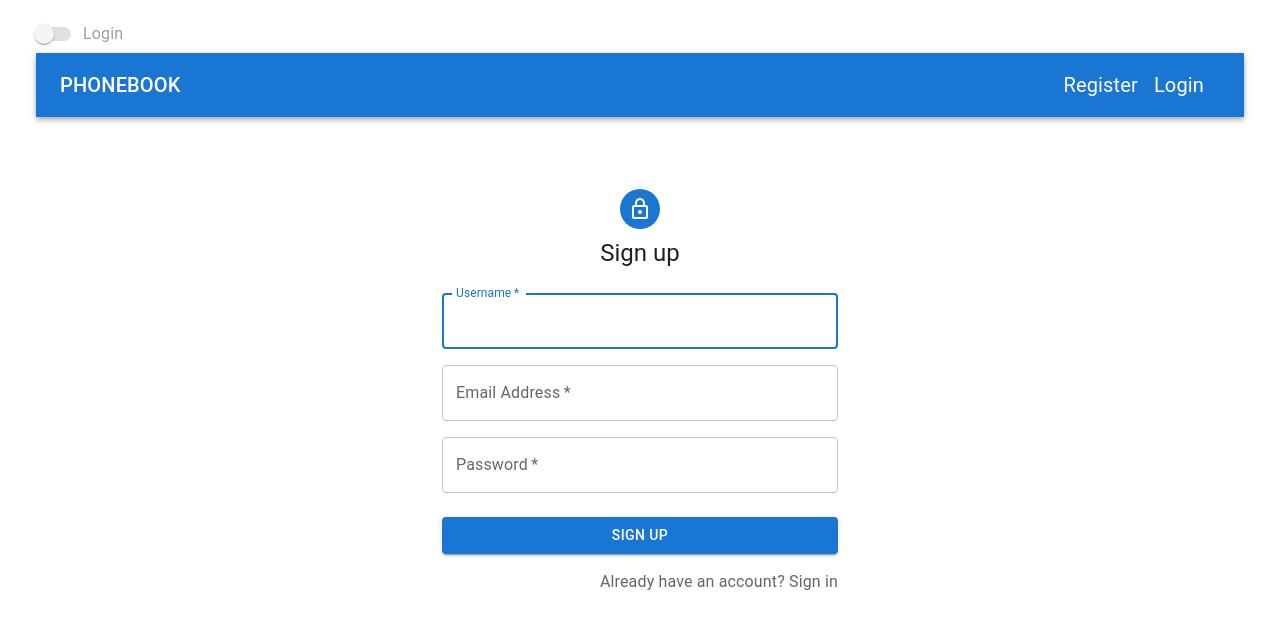
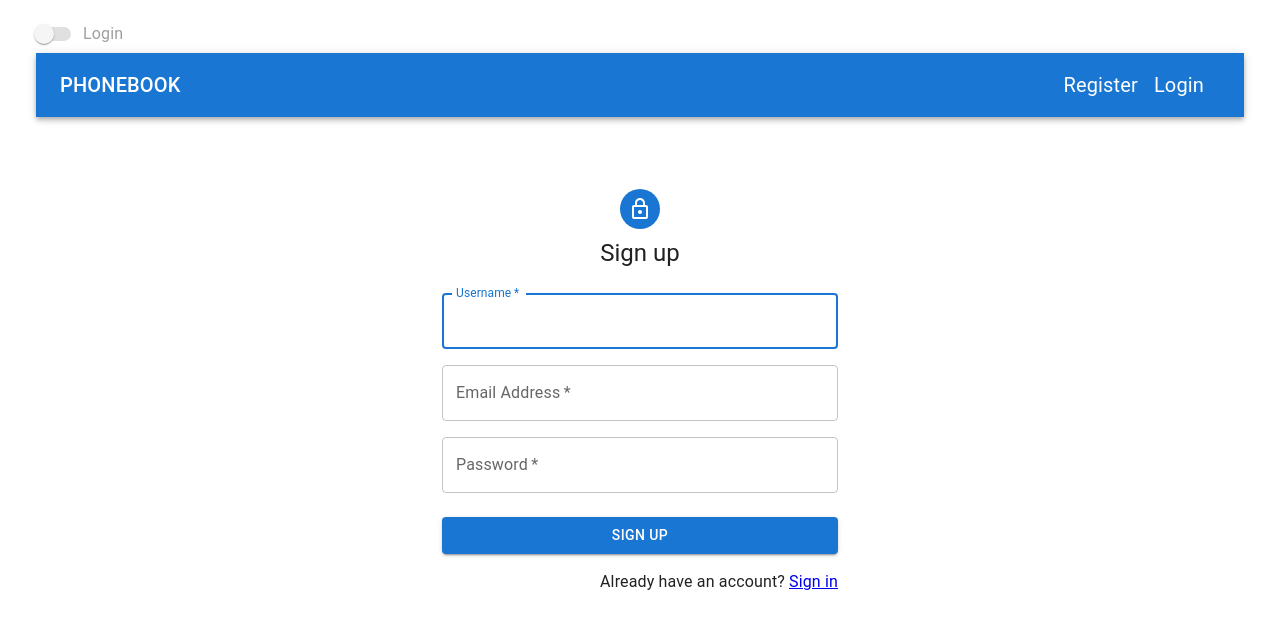
Before and after one commit to VorontsovaYulia/goit-react-hw-08-phonebook, a React (Create React App) app: page /goit-react-hw-08-phonebook/register in a window 1280 px wide. Shown: the top 628 px of the page. Built offline with nearby package versions, Linux system fonts and the light colour scheme.

Commit message:
update sing up in

```diff
--- a/src/components/App.jsx
+++ b/src/components/App.jsx
@@ -8,9 +8,9 @@ import { PublicRoute } from "./PublicRoute";
 import { PrivateRoute } from "./PrivateRoute";
 import { refreshUser } from "redux/auth/authOperations";
 
-const PhonebookPage = lazy(() => import('pages/PhonebookPage'));
-const LoginPage = lazy(() => import('pages/LoginPage'));
-const RegisterPage = lazy(() => import('pages/RegisterPage'));
+const PhonebookPage = lazy(() => import('pages/PhonebookPage/PhonebookPage'));
+const LoginPage = lazy(() => import('pages/LoginPage/LoginPage'));
+const RegisterPage = lazy(() => import('pages/RegisterPage/RegisterPage'));
 
 export const App = () => {
   const dispatch = useDispatch();
--- a/src/components/AuthNav/AuthNav.styled.js
+++ b/src/components/AuthNav/AuthNav.styled.js
@@ -14,4 +14,5 @@ export const NavLinkStyled = styled(NavLink)`
     gap: 4px;
     color: #fff;
     font-size: 20px;
+    text-decoration: none;
 `;
--- a/src/components/GlobalStyle.js
+++ b/src/components/GlobalStyle.js
@@ -18,8 +18,6 @@ a {
   margin: 0;
   padding: 0;
   list-style: none;
-  text-decoration: none;
-  color: #666666;
 }
 
 button {
--- a/src/pages/LoginPage.js
+++ b/src/pages/LoginPage/LoginPage.js
@@ -10,8 +10,9 @@ import LockOutlinedIcon from '@mui/icons-material/LockOutlined';
 import Typography from '@mui/material/Typography';
 import Container from '@mui/material/Container';
 import { ThemeProvider } from '@mui/material/styles';
-import { defaultTheme } from './RegisterPage';
+import { defaultTheme } from '../RegisterPage/RegisterPage';
 import { logIn } from 'redux/auth/authOperations';
+import { Span } from './LoginPage.styled';
 
 const LoginPage = () => {
     const dispatch = useDispatch();
@@ -74,8 +75,9 @@ const LoginPage = () => {
                         </Button>
                         <Grid container justifyContent="flex-end">
                             <Grid item>
+                                <Span>Don't have an account?</Span>
                                 <Link to="/register" variant="body2">
-                                    {"Don't have an account? Sign Up"}
+                                    Sign Up
                                 </Link>
                             </Grid>
                         </Grid>
--- /dev/null
+++ b/src/pages/LoginPage/LoginPage.styled.js
@@ -0,0 +1,5 @@
+import { styled } from "styled-components";
+
+export const Span = styled.span`
+margin-right: 4px;
+`
--- a/src/pages/RegisterPage.js
+++ b/src/pages/RegisterPage/RegisterPage.js
@@ -11,6 +11,7 @@ import Typography from '@mui/material/Typography';
 import Container from '@mui/material/Container';
 import { createTheme, ThemeProvider } from '@mui/material/styles';
 import { register } from 'redux/auth/authOperations';
+import { Span } from './RegisterPage.styled';
 
 export const defaultTheme = createTheme();
 
@@ -92,8 +93,9 @@ const RegisterPage = () => {
                         </Button>
                         <Grid container justifyContent="flex-end">
                             <Grid item>
+                            <Span>Already have an account?</Span>
                                 <Link to="/" variant="body2">
-                                    Already have an account? Sign in
+                                   Sign in
                                 </Link>
                             </Grid>
                         </Grid>
--- /dev/null
+++ b/src/pages/RegisterPage/RegisterPage.styled.js
@@ -0,0 +1,5 @@
+import { styled } from "styled-components";
+
+export const Span = styled.span`
+margin-right: 4px;
+`
```
Also changed, not shown: src/pages/PhonebookPage/PhonebookPage.js (renamed from src/pages/PhonebookPage.js).
